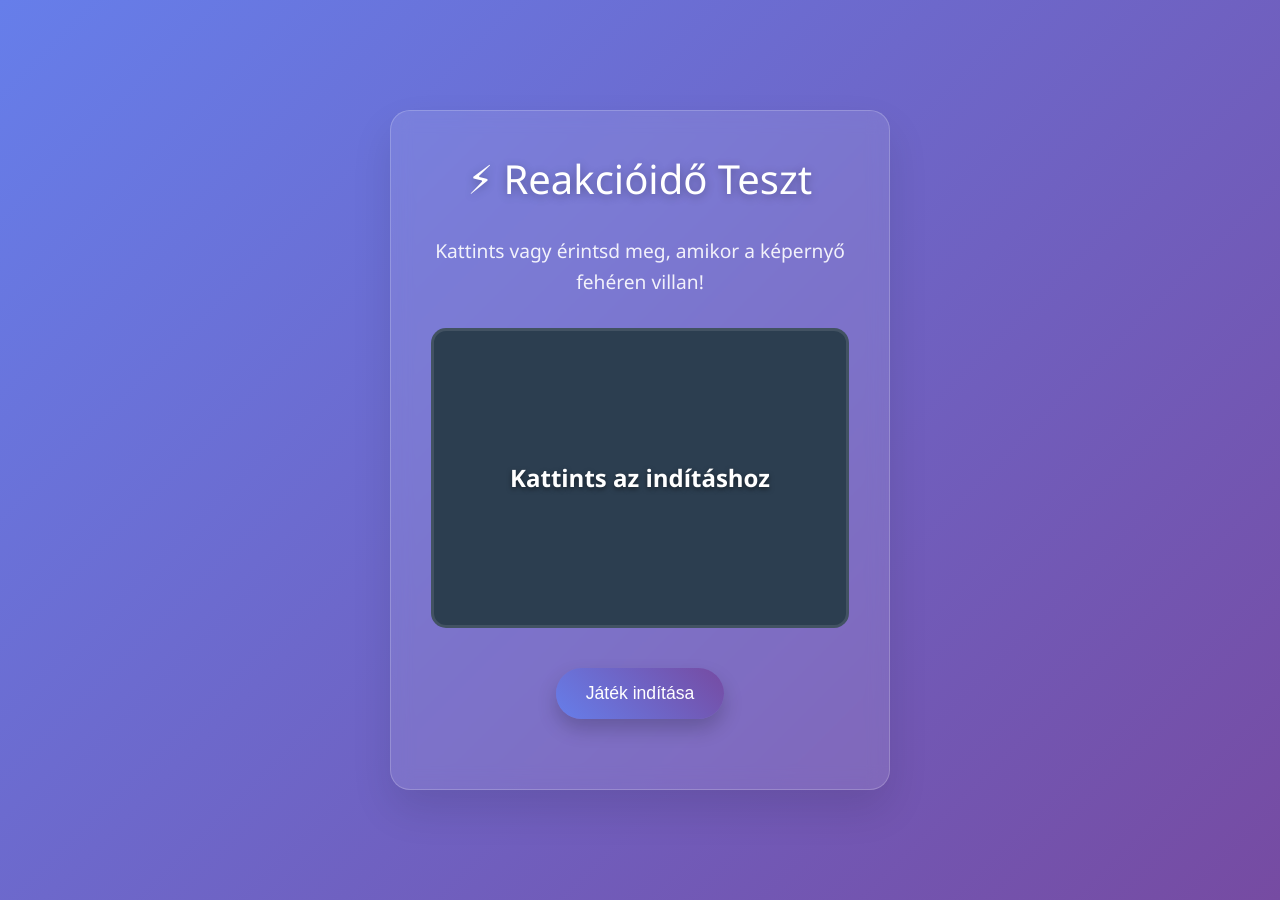
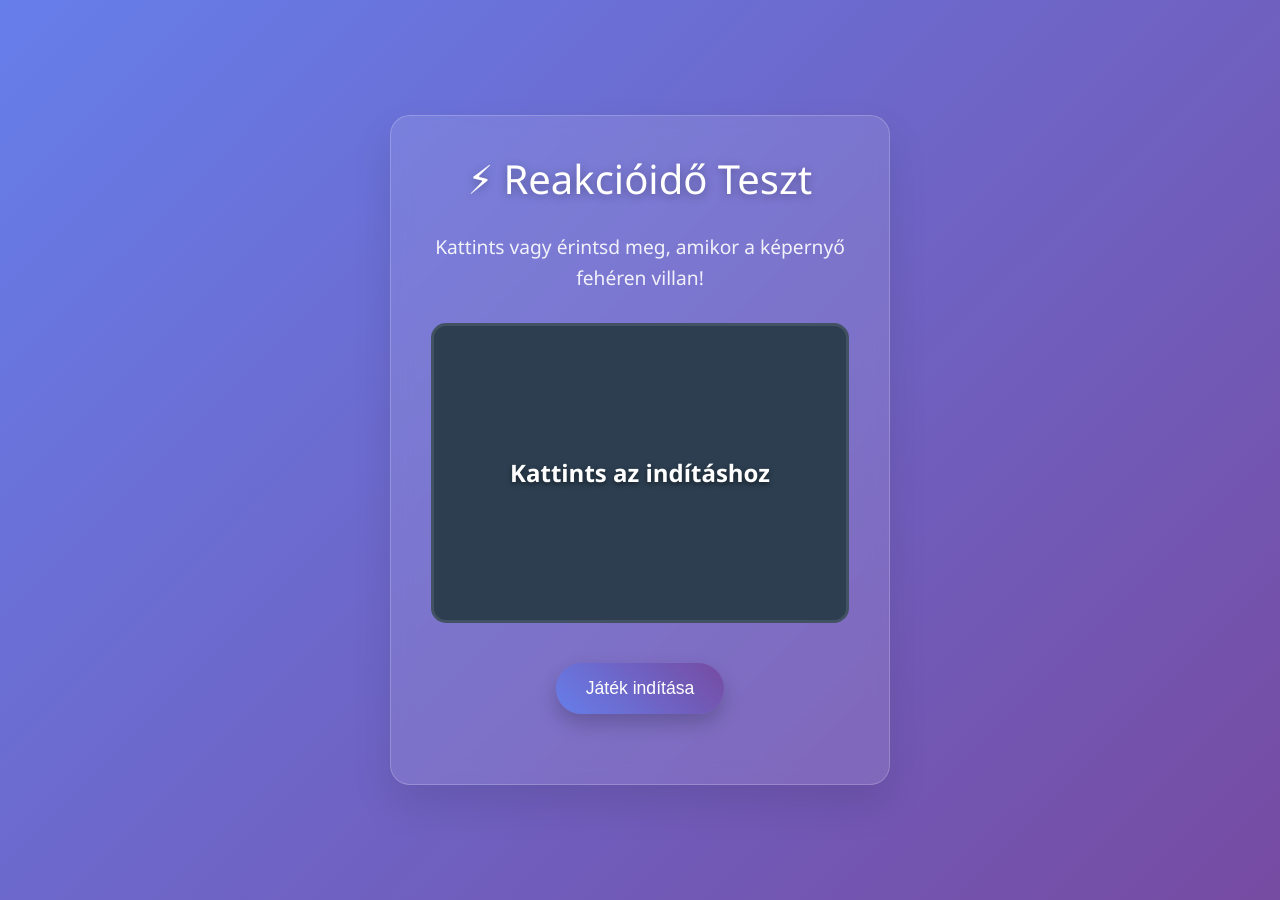
Before and after one commit to forcemagic/forcemagic.github.io, a Jekyll site: the page reaction-time-game.html, which Jekyll copies as it is, in a window 1280 px wide. Built offline with Jekyll 4.4.1, drawn with Linux system fonts in a browser that asks for light colours.

Commit message:
fix: implement proper CSS reset for accurate centering
- Add comprehensive CSS reset targeting all elements and pseudo-elements
- Explicitly reset html and body margins/padding
- Set html line-height and text-size-adjust for consistency
- Ensure true vertical centering without browser default spacing

🤖 Generated with [Claude Code](https://claude.ai/code)

Co-Authored-By: Claude <noreply@anthropic.com>

```diff
--- a/reaction-time-game.html
+++ b/reaction-time-game.html
@@ -5,10 +5,25 @@
     <meta name="viewport" content="width=device-width, initial-scale=1.0">
     <title>Reakcióidő Teszt</title>
     <style>
+        /* CSS Reset */
+        *, *::before, *::after {
+            box-sizing: border-box;
+        }
+
         * {
             margin: 0;
             padding: 0;
-            box-sizing: border-box;
+        }
+
+        html, body {
+            margin: 0;
+            padding: 0;
+            height: 100%;
+        }
+
+        html {
+            line-height: 1.15;
+            -webkit-text-size-adjust: 100%;
         }
 
         body {
```
